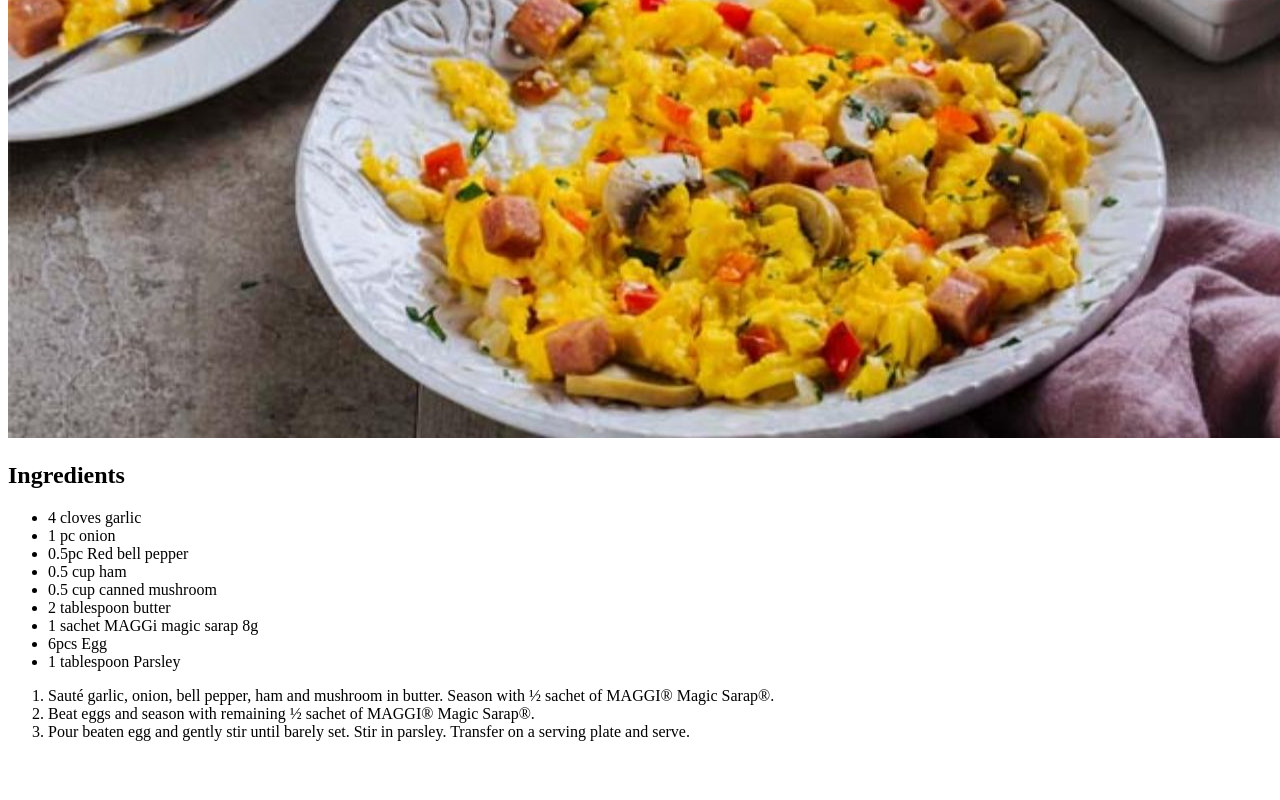
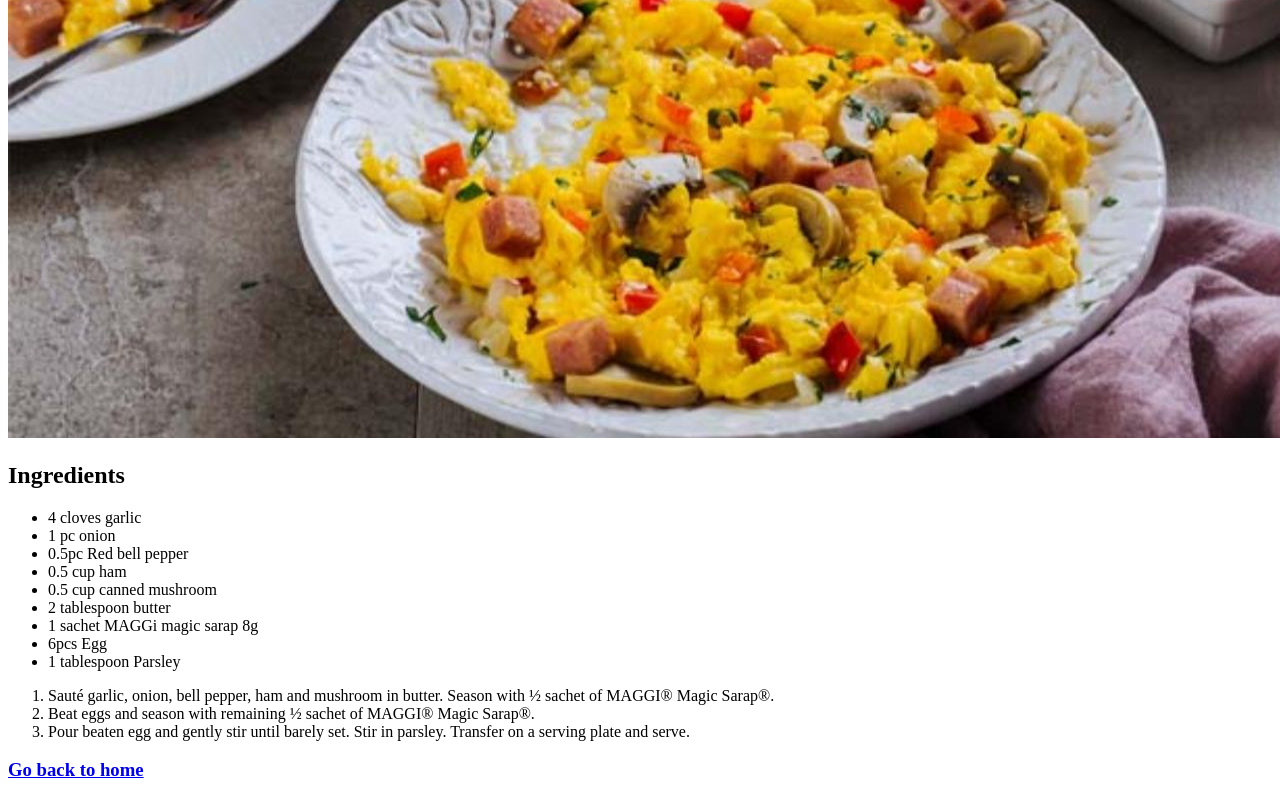
Before and after one commit to Eagrave/recipes, a plain HTML site: page recipe2.html in a window 1280 px wide. Shown: the part 342-1142 px from the top of the page. Before the commit the page ends 1099 px from the top, so only its background shows below. Drawn offline with Linux system fonts and the light colour scheme.

Commit message:
add go back button

```diff
--- a/recipe2.html
+++ b/recipe2.html
@@ -25,5 +25,6 @@
         <li>Beat eggs and season with remaining ½ sachet of MAGGI® Magic Sarap®.</li>
         <li>Pour beaten egg and gently stir until barely set. Stir in parsley. Transfer on a serving plate and serve.</li>
     </ol>
+    <h3><a href="index.html">Go back to home</a></h3>
 </body>
 </html>
```
Also changed, not shown: recipe1.html (+1 -1 lines).
